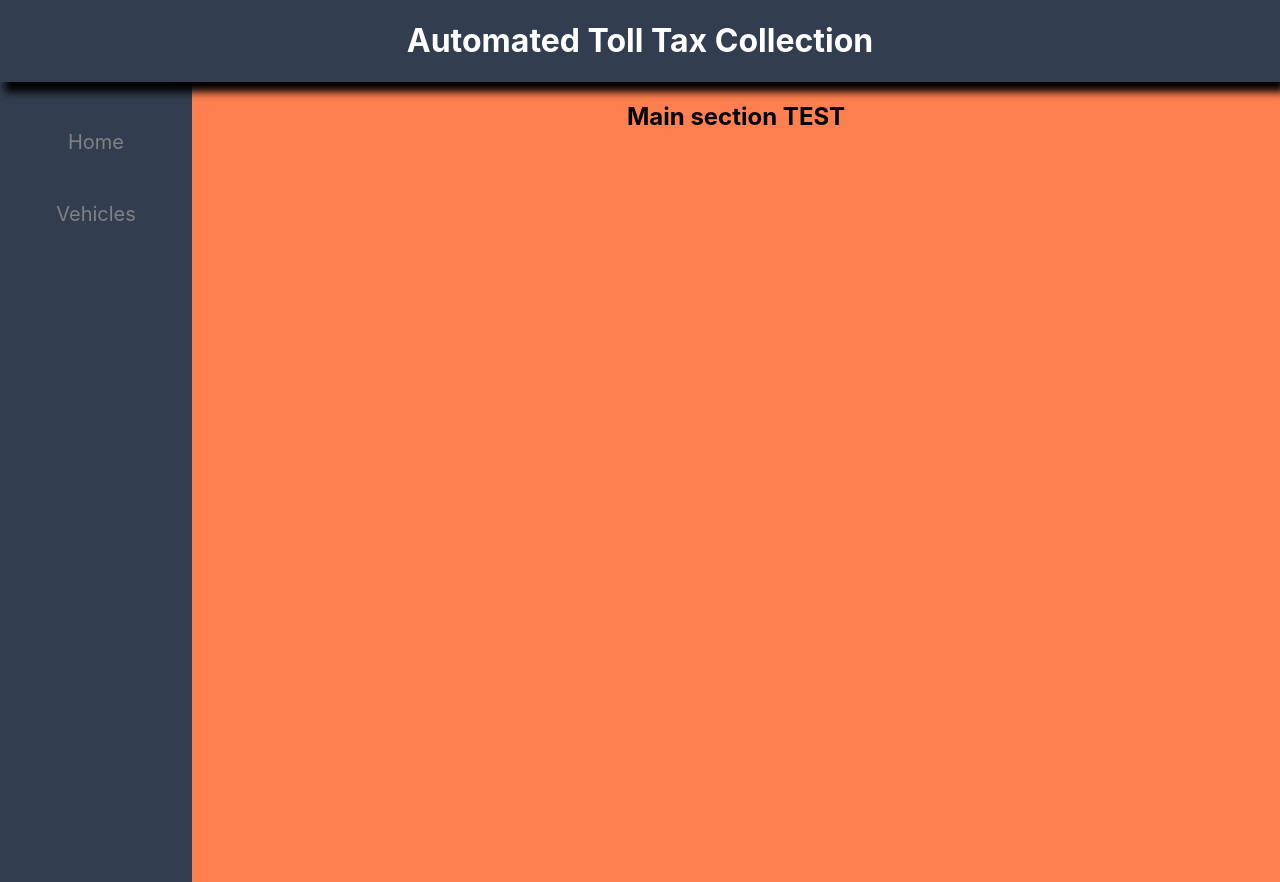
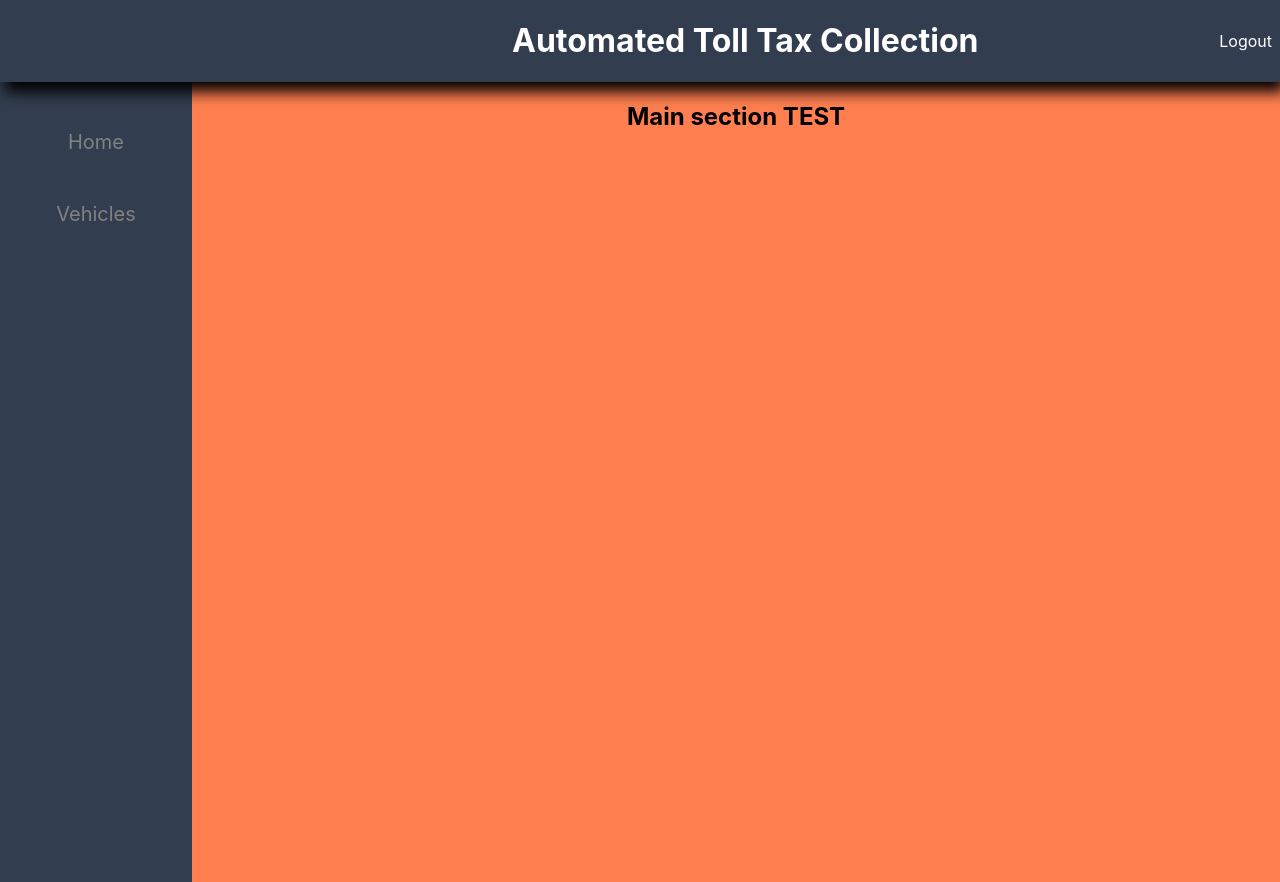
Before and after one commit to harshit-kakkar/ATTC, a React (Create React App) app: page / in a window 1280 px wide. Built offline with nearby package versions, Linux system fonts and the light colour scheme.

Commit message:
Modified Header to accomodate logout.

```diff
--- a/src/App.css
+++ b/src/App.css
@@ -5,15 +5,26 @@
 
 .App-header {
   background-color: #323D4F;
-  height: 2%;
+  height: 1%;
   display: flex;
-  flex-direction: column;
+  flex-direction: row;
   align-items: center;
   justify-content: center;
   font-size: 1em;
   color: white;
   position: sticky;
   top: 0;
-  box-shadow: 5px 10px 8px black;
+  box-shadow: 5px 10px 14px black;
 
 }
+
+.head-container{
+  margin-left: 40%;
+}
+
+
+.logout{
+  font-size: 1em;
+  margin-left: auto;
+  margin-right: 0.5em;
+}
--- a/src/App.tsx
+++ b/src/App.tsx
@@ -7,7 +7,12 @@ function App() {
   return (
     <div className="App">
       <header className="App-header">
-        <h1>Automated Toll Tax Collection</h1>
+        <div className="head-container">
+          <h1>Automated Toll Tax Collection</h1>
+        </div>
+        <div className="logout">
+          <p>Logout</p>
+        </div>
       </header>
       <section>
         <Main />
```
